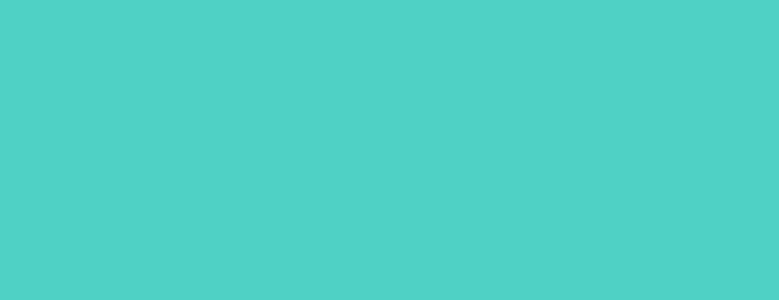
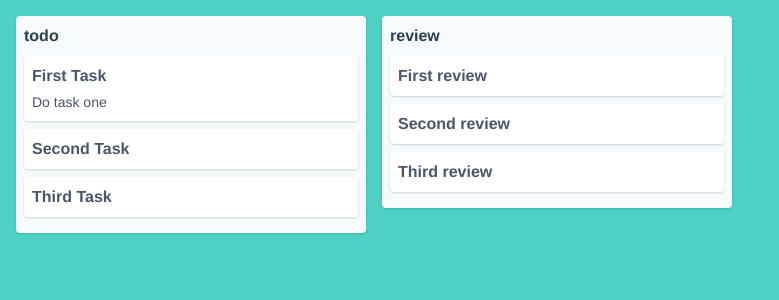
Before and after one commit to Hvasquezdev/tasks-board-drag-drop, a Vue app: page / in a window 1280 px wide. Shown: the top 300 px of the page, without its empty margins (0-779 px from the left). Built offline with nearby package versions, Linux system fonts and the light colour scheme.

Commit message:
updated css styles with tailwind styles by adding @apply, created basic board view functionality

```diff
--- a/src/App.vue
+++ b/src/App.vue
@@ -4,7 +4,13 @@
   </div>
 </template>
 
-<style>
+<script>
+export default {
+  name: 'app'
+};
+</script>
+
+<style lang="postcss">
 body,
 html {
   height: 100%;
@@ -17,4 +23,8 @@ html {
   color: #2c3e50;
   height: 100%;
 }
+
+.container {
+  @apply mx-auto;
+}
 </style>
--- a/src/dummy/default-board.js
+++ b/src/dummy/default-board.js
@@ -5,23 +5,48 @@ export default {
   columns: [
     {
       name: 'todo',
+      id: uuid(),
       tasks: [
         {
-          descriptions: '',
+          description: 'Do task one',
           id: uuid(),
           name: 'First Task',
           userAssigned: null
         },
         {
-          descriptions: '',
+          description: '',
           id: uuid(),
           name: 'Second Task',
           userAssigned: null
         },
         {
-          descriptions: '',
+          description: '',
           id: uuid(),
           name: 'Third Task',
+          userAssigned: null
+        }
+      ]
+    },
+    {
+      name: 'review',
+      id: uuid(),
+      tasks: [
+        {
+          description: '',
+          id: uuid(),
+          name: 'First review',
+          userAssigned: null
+        },
+        {
+          description: '',
+          id: uuid(),
+          name: 'Second review',
+          userAssigned: null
+        },
+        {
+          description: '',
+          id: uuid(),
+          name: 'Third review',
           userAssigned: null
         }
       ]
--- a/src/store/index.js
+++ b/src/store/index.js
@@ -1,13 +1,17 @@
 import Vue from 'vue';
 import Vuex from 'vuex';
 
-import defaultBoard from '@/dummy/default-board';
-
 Vue.use(Vuex);
 
+import defaultBoard from '@/dummy/default-board';
+import { saveStatePlugin } from '@/utils';
+
+const board = JSON.parse(localStorage.getItem('board')) || defaultBoard;
+
 export default new Vuex.Store({
+  plugins: [saveStatePlugin],
   state: {
-    board: defaultBoard
+    board
   },
   mutations: {},
   actions: {},
--- a/src/utils/index.js
+++ b/src/utils/index.js
@@ -2,3 +2,10 @@ export const uuid = () =>
   Math.random()
     .toString(16)
     .slice(2);
+
+export const saveStatePlugin = store => {
+  store.subscribe((mutation, state) => {
+    const board = JSON.stringify(state.board);
+    localStorage.setItem('board', board);
+  });
+};
--- a/src/views/Board.vue
+++ b/src/views/Board.vue
@@ -1,36 +1,54 @@
 <template>
-  <div class="board"></div>
+  <div class="board">
+    <div class="flex flex-row items-start">
+      <div class="column" v-for="column in board.columns" :key="column.id">
+        <div class="flex items-center mb-2 font-bold">
+          {{ column.name }}
+        </div>
+
+        <div class="list-reset">
+          <div class="task" v-for="task in column.tasks" :key="task.id">
+            <span class="w-full flex-no-shrink font-bold">
+              {{ task.name }}
+            </span>
+            <p
+              v-if="task.description"
+              class="w-full flex-no-shrink mt-1 text-sm"
+            >
+              {{ task.description }}
+            </p>
+          </div>
+        </div>
+      </div>
+    </div>
+  </div>
 </template>
 
-<style>
+<script>
+import { mapState } from 'vuex';
+
+export default {
+  name: 'Board-View',
+  computed: {
+    ...mapState({
+      board: 'board'
+    })
+  }
+};
+</script>
+
+<style lang="postcss">
 .task {
-  align-items: center;
-  background-color: #fff;
-  border-radius: 0.25rem;
-  box-shadow: 0 1px 3px 0 rgba(0, 0, 0, 0.1), 0 1px 2px 0 rgba(0, 0, 0, 0.06);
-  color: #4a5568;
-  display: flex;
-  flex-wrap: wrap;
-  margin-bottom: 0.5rem;
-  padding: 0.5rem;
-  text-decoration: none;
+  @apply flex items-center flex-wrap shadow mb-2 py-2 px-2 rounded bg-white text-gray-700 no-underline;
 }
 
 .column {
-  background-color: #f7fafc;
-  border-radius: 0.25rem;
-  box-shadow: 0 1px 3px 0 rgba(0, 0, 0, 0.1), 0 1px 2px 0 rgba(0, 0, 0, 0.06);
-  margin-right: 1rem;
+  @apply bg-gray-100 p-2 mr-4 text-left shadow rounded;
   min-width: 350px;
-  padding: 0.5rem;
-  text-align: left;
 }
 
 .board {
-  padding: 1rem;
-  background-color: #4fd1c5;
-  height: 100%;
-  overflow: auto;
+  @apply p-4 bg-teal-400 h-full overflow-auto;
 }
 
 .task-bg {
--- a/src/views/Task.vue
+++ b/src/views/Task.vue
@@ -2,20 +2,8 @@
   <div class="task-view"></div>
 </template>
 
-<style>
+<style lang="postcss">
 .task-view {
-  background-color: #fff;
-  border-radius: 0.25rem;
-  box-shadow: 0 1px 3px 0 rgba(0, 0, 0, 0.1), 0 1px 2px 0 rgba(0, 0, 0, 0.06);
-  position: relative;
-  display: flex;
-  flex-direction: row;
-  margin: 8rem;
-  margin-left: auto;
-  margin-right: auto;
-  max-width: 700px;
-  padding-bottom: 1rem;
-  padding-top: 1rem;
-  text-align: left;
+  @apply relative flex flex-row bg-white mx-4 m-32 mx-auto py-4 text-left rounded shadow;
 }
 </style>
```
Also changed, not shown: .eslintrc.js.
